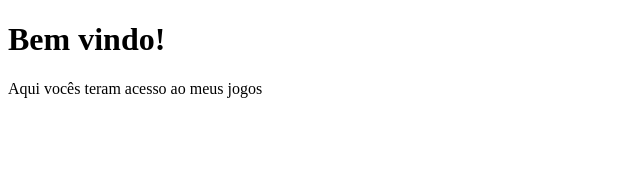
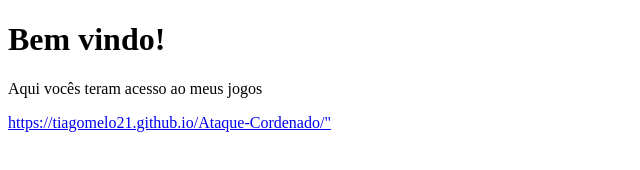
Before and after one commit to tiagomelo21/tiagomelo21.github.io, a plain HTML site: page index.html in a window 1280 px wide. Shown: the whole page, without its empty margins (0-640 px from the left). Drawn offline with Linux system fonts and the light colour scheme.

Commit message:
Update index.html

```diff
--- a/index.html
+++ b/index.html
@@ -7,6 +7,6 @@
 
 <h1>Bem vindo!</h1>
 <p>Aqui vocês teram acesso ao meus jogos</p>
-<a href="url"></a>
+<a href="url">https://tiagomelo21.github.io/Ataque-Cordenado/"</a>
 </body>
 </html>
```
